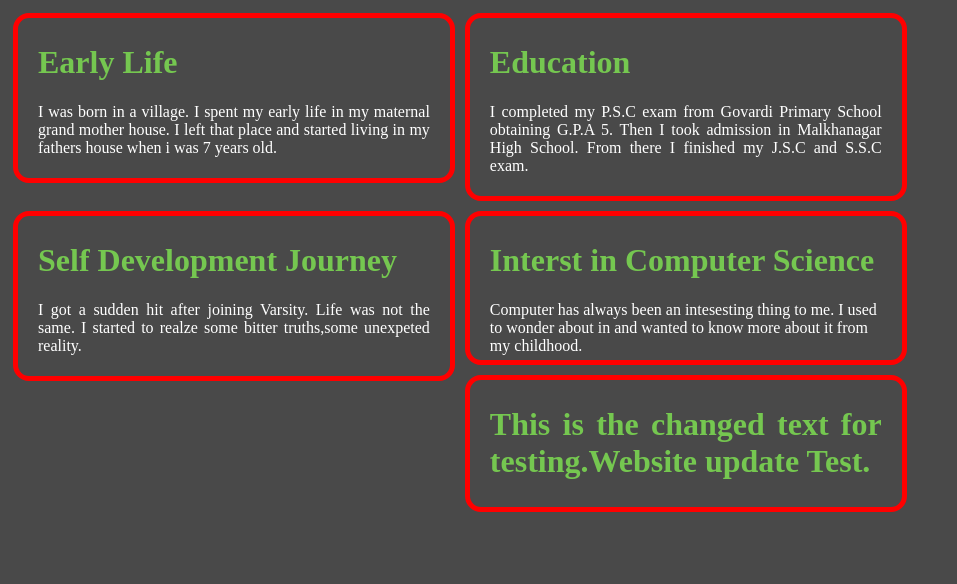
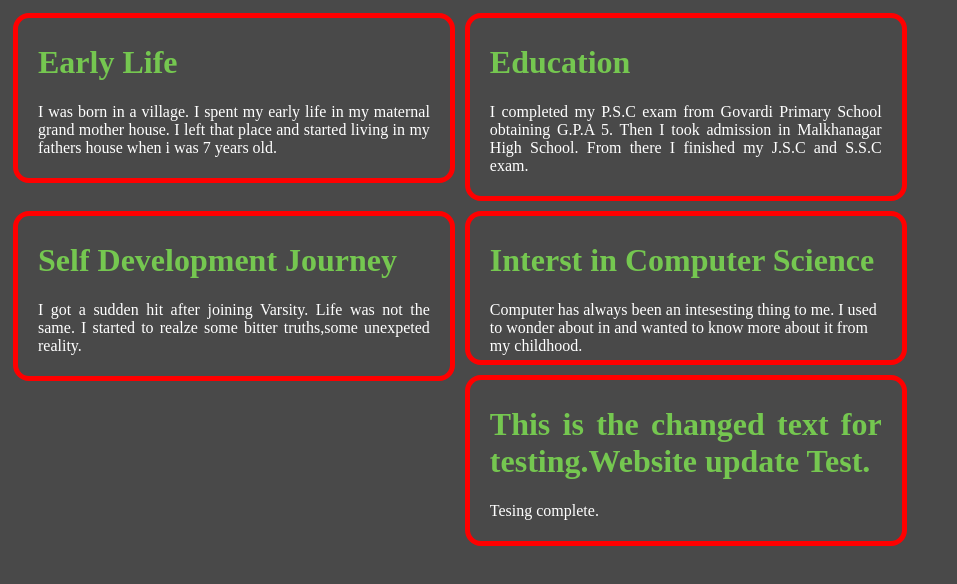
Before and after one commit to hamim2017/My-first-website., a plain HTML site: page index.html in a window 1280 px wide. Shown: the whole page, without its empty margins (0-957 px from the left). Drawn offline with Linux system fonts and the light colour scheme.

Commit message:
final update test

```diff
--- a/index.html
+++ b/index.html
@@ -23,6 +23,7 @@
     </div>
     <div class="me">
         <h1>This is the changed text for testing.Website update Test.</h1>
+        <p>Tesing complete.</p>
     </div>
 
 
```
